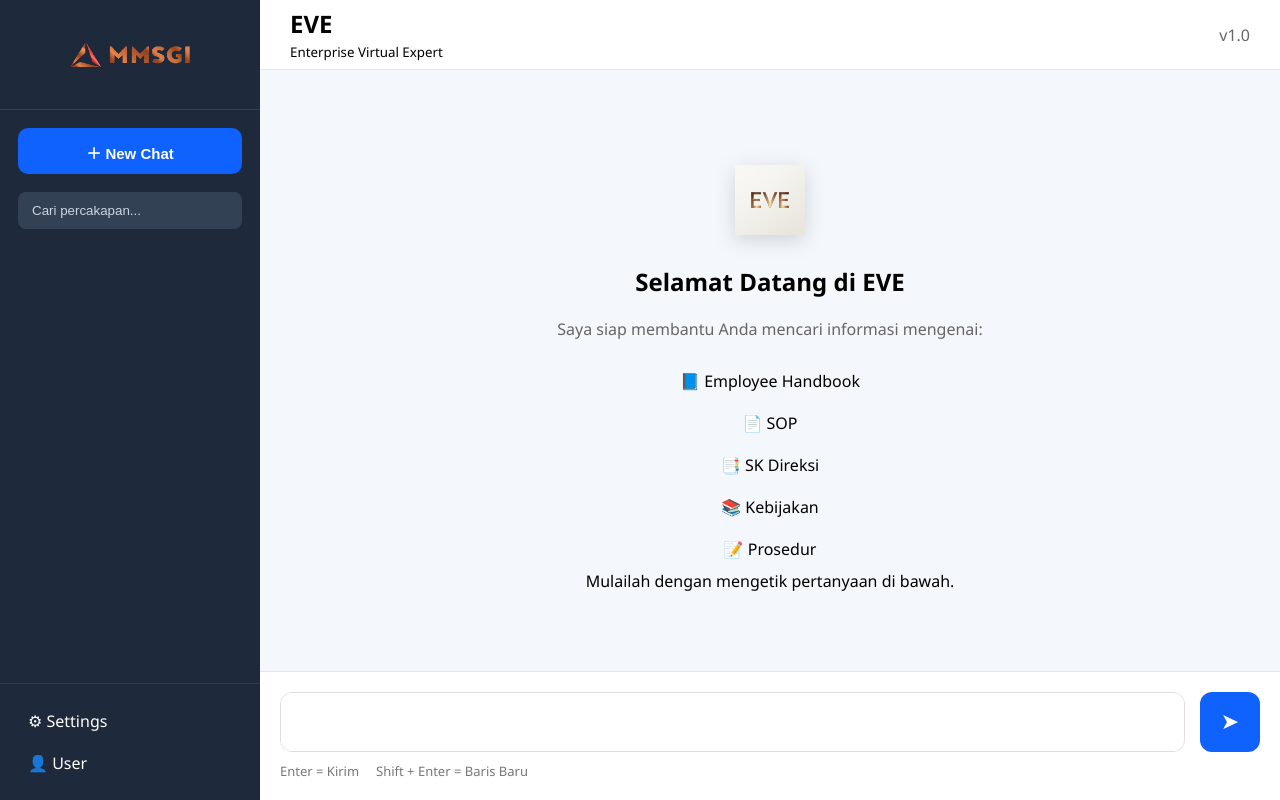
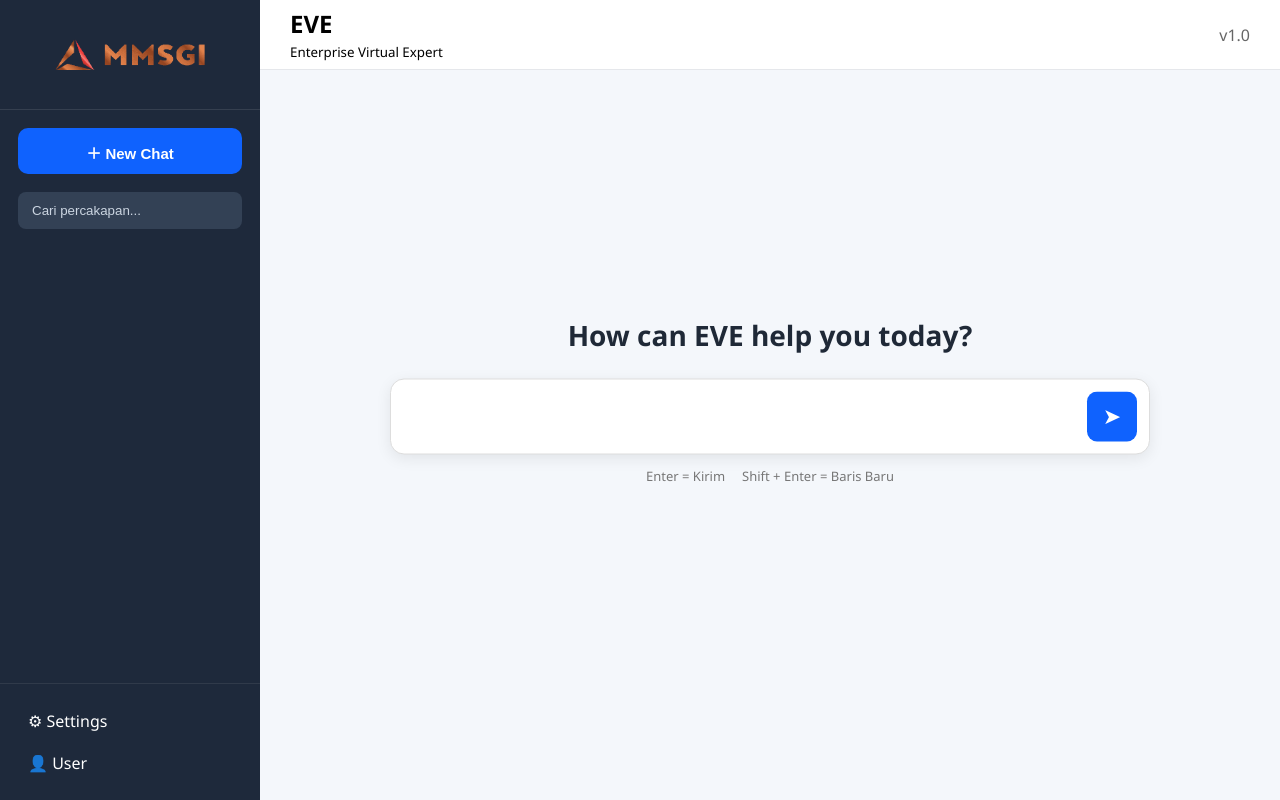
Before and after one commit to mantosimangunsong1984/AI-MMSGI, a FastAPI app: page / in a window 1280 px wide. Run offline with FastAPI, Linux system fonts and the light colour scheme; data that the repository does not hold is empty; parts of the project's set-up code (start-up, migrations or seed data) failed here and were passed over.

Commit message:
Commit Change Logo

```diff
--- a/frontend/static/css/sidebar.css
+++ b/frontend/static/css/sidebar.css
@@ -422,7 +422,7 @@
 
     width:150px;
 
-    max-height:70px;
+    max-height:100px;
 
     height:auto;
 
@@ -515,7 +515,7 @@
 }
 
 
-.logo-image {
+/* .logo-image {
 
     width:120px !important;
 
@@ -523,7 +523,7 @@
 
     display:block !important;
 
-}
+} */
 
 
 .new-chat-btn {
--- a/frontend/static/css/style.css
+++ b/frontend/static/css/style.css
@@ -98,9 +98,7 @@ CHAT
 
 }
 
-/* =====================================
-   EVE WELCOME LOGO
-===================================== */
+
 
 /* =====================================
    EVE WELCOME LOGO FINAL SIZE
@@ -253,27 +251,32 @@ INPUT
     align-items:flex-end;
 
 }
+#question {
+    flex: 1;
 
-#question{
+    resize: none;
 
-    flex:1;
+    height: 50px;
 
-    resize:none;
+    /* min-height: 50px; */
 
-    min-height:60px;
+    max-height: 150px;
 
-    max-height:180px;
+    overflow-y: auto;
 
-    border:1px solid #ddd;
+    border: 1px solid #ddd;
 
-    border-radius:12px;
+    border-radius: 12px;
 
-    padding:15px;
+    padding: 14px;
 
-    font-size:15px;
+    font-size: 15px;
 
-    outline:none;
+    line-height: 22px;
 
+    outline: none;
+
+    font-family: inherit;
 }
 
 #send-btn{
@@ -356,7 +359,7 @@ INPUT
 
 .logo-image {
 
-    width:130px;
+    width:250px;
 
     height:auto;
 
@@ -385,3 +388,246 @@ INPUT
     font-size:15px;
 
 }
+
+
+/* =======================================
+   INITIAL SCREEN
+======================================= */
+
+.main-content.initial-state {
+    position: relative;
+}
+
+
+/* Sembunyikan chat ketika Initial Screen */
+
+.main-content.initial-state .chat-box {
+    display: none;
+}
+
+
+/* Container input berada di tengah */
+
+.main-content.initial-state .input-container {
+
+    position: absolute;
+
+    left: 50%;
+    top: 50%;
+
+    transform: translate(-50%, -50%);
+
+    width: min(760px, 80%);
+
+    background: transparent;
+
+    border: none;
+
+    padding: 0;
+
+    z-index: 10;
+
+}
+
+
+/* =======================================
+   TITLE
+======================================= */
+
+.main-content.initial-state .input-container::before {
+
+    content: "How can EVE help you today?";
+
+    display: block;
+
+    text-align: center;
+
+    font-size: 28px;
+
+    font-weight: 600;
+
+    color: #1f2937;
+
+    margin-bottom: 25px;
+
+}
+
+
+/* =======================================
+   INPUT BOX
+======================================= */
+
+.main-content.initial-state .input-wrapper {
+
+    display: flex;
+
+    align-items: flex-end;
+
+    gap: 10px;
+
+    width: 100%;
+
+    background: white;
+
+    border: 1px solid #ddd;
+
+    border-radius: 14px;
+
+    padding: 8px;
+
+    box-shadow: 0 4px 15px rgba(0,0,0,.08);
+
+}
+
+
+/* =======================================
+   TEXTAREA
+======================================= */
+.main-content.initial-state #question {
+    border: none;
+
+    height: 50px;
+
+    /* min-height: 50px; */
+
+    max-height: 150px;
+
+    padding: 14px;
+
+    font-size: 15px;
+
+    line-height: 22px;
+
+    resize: none;
+
+    overflow-y: auto;
+
+    outline: none;
+
+    background: transparent;
+}
+
+/* =======================================
+   SEND BUTTON
+======================================= */
+
+.main-content.initial-state #send-btn {
+
+    flex-shrink: 0;
+
+    width: 50px;
+
+    height: 50px;
+
+    border-radius: 10px;
+
+}
+
+
+/* =======================================
+   KEYBOARD NOTE
+======================================= */
+
+.main-content.initial-state .input-note {
+
+    text-align: center;
+
+    margin-top: 12px;
+
+    color: #777;
+
+    font-size: 13px;
+
+}
+
+/* ======================================================
+   FINAL QUESTION INPUT
+====================================================== */
+
+#question {
+    flex: 1;
+
+    width: 100%;
+
+    height: 24px;
+
+    min-height: 24px;
+
+    max-height: 150px;
+
+    padding: 0 6px;
+
+    margin: 0;
+
+    border: none;
+
+    outline: none;
+
+    resize: none;
+
+    overflow-y: auto;
+
+    font-family: inherit;
+
+    font-size: 15px;
+
+    line-height: 24px;
+
+    background: transparent;
+
+    box-sizing: border-box;
+}
+
+
+/* Initial Screen */
+
+.main-content.initial-state #question {
+
+    height: 24px;
+
+    min-height: 24px;
+
+    max-height: 150px;
+
+    padding: 0 6px;
+
+    border: none;
+
+    line-height: 24px;
+
+}
+
+
+/* Input wrapper */
+
+.input-wrapper {
+
+    min-height: 50px;
+
+    padding: 12px;
+
+    align-items: center;
+
+}
+
+
+/* Initial Screen wrapper */
+
+.main-content.initial-state .input-wrapper {
+
+    min-height: 50px;
+
+    padding: 12px;
+
+    align-items: center;
+
+}
+
+
+/* Send button */
+
+#send-btn {
+
+    flex-shrink: 0;
+
+}
--- a/frontend/static/js/app.js
+++ b/frontend/static/js/app.js
@@ -1,24 +1,91 @@
-window.currentConversationId =
-    localStorage.getItem(
-        "eve_current_conversation"
+window.currentConversationId = null;
+
+const sendButton =
+    document.getElementById("send-btn");
+
+const input =
+    document.getElementById("question");
+
+// ======================================================
+// Auto Resize Question Input
+// ======================================================
+
+function autoResizeInput() {
+
+    input.style.height = "24px";
+
+
+    const newHeight =
+        Math.min(
+            input.scrollHeight,
+            150
         );
 
 
-const sendButton = document.getElementById("send-btn");
-const input = document.getElementById("question");
-const chatBox = document.getElementById("chat-box");
+    input.style.height =
+        newHeight + "px";
+
+}
+
+input.addEventListener(
+    "input",
+    autoResizeInput
+);
+
+const chatBox =
+    document.getElementById("chat-box");
 
 
-sendButton.addEventListener("click", sendMessage);
+// ======================================================
+// Initial Screen State
+// ======================================================
+
+window.setInitialState = function (isInitial) {
+
+    const mainContent =
+        document.querySelector(".main-content");
+
+    if (!mainContent) {
+        return;
+    }
+
+    if (isInitial) {
+
+        mainContent.classList.add("initial-state");
+
+    } else {
+
+        mainContent.classList.remove("initial-state");
+
+    }
+
+};
 
 
-input.addEventListener("keydown", function (event) {
+// ======================================================
+// EVENTS
+// ======================================================
 
-    if (event.key === "Enter") {
+sendButton.addEventListener(
+    "click",
+    sendMessage
+);
+
+
+input.addEventListener(
+    "keydown",
+    function (event) {
+
+        if (event.key === "Enter" && !event.shiftKey) {
+
+            event.preventDefault();
+
             sendMessage();
+
         }
 
-});
+    }
+);
 
 
 // ======================================================
@@ -27,16 +94,21 @@ input.addEventListener("keydown", function (event) {
 
 function addUserMessage(message) {
 
-    const wrapper = document.createElement("div");
+    const wrapper =
+        document.createElement("div");
 
-    wrapper.className = "user-message";
+    wrapper.className =
+        "user-message";
 
 
-    const bubble = document.createElement("div");
+    const bubble =
+        document.createElement("div");
 
-    bubble.className = "bubble-user";
+    bubble.className =
+        "bubble-user";
 
-    bubble.textContent = message;
+    bubble.textContent =
+        message;
 
 
     wrapper.appendChild(bubble);
@@ -44,25 +116,29 @@ function addUserMessage(message) {
     chatBox.appendChild(wrapper);
 
 
-    chatBox.scrollTop = chatBox.scrollHeight;
+    chatBox.scrollTop =
+        chatBox.scrollHeight;
 
 }
 
 
-
 function addAIMessage(message) {
 
+    const wrapper =
+        document.createElement("div");
 
-    const wrapper = document.createElement("div");
-
-    wrapper.className = "ai-message";
+    wrapper.className =
+        "ai-message";
 
 
-    const bubble = document.createElement("div");
+    const bubble =
+        document.createElement("div");
 
-    bubble.className = "bubble-ai";
+    bubble.className =
+        "bubble-ai";
 
-    bubble.textContent = message;
+    bubble.textContent =
+        message;
 
 
     wrapper.appendChild(bubble);
@@ -70,51 +146,60 @@ function addAIMessage(message) {
     chatBox.appendChild(wrapper);
 
 
-    chatBox.scrollTop = chatBox.scrollHeight;
+    chatBox.scrollTop =
+        chatBox.scrollHeight;
 
 }
 
 
-
 // ======================================================
-// Create New Chat
+// Create New Chat From Input
 // ======================================================
 
-async function createChatFromInput() {
+// async function createChatFromInput() {
+
+//     const response =
+//         await fetch(
+//             "/api/new-chat",
+//             {
+//                 method: "POST"
+//             }
+//         );
 
 
-    const response = await fetch(
-        "/api/new-chat",
-        {
-            method: "POST"
-        }
-    );
+//     if (!response.ok) {
+
+//         throw new Error(
+//             "Gagal membuat conversation baru"
+//         );
+
+//     }
 
 
-    const data = await response.json();
+//     const data =
+//         await response.json();
 
 
-    // window.currentConversationId = data.conversation_id;
-    window.currentConversationId =
-    data.conversation_id;
+//     window.currentConversationId =
+//         data.conversation_id;
 
 
-    localStorage.setItem(
-        "eve_current_conversation",
-        data.conversation_id
-    );
+//     localStorage.setItem(
+//         "eve_current_conversation",
+//         data.conversation_id
+//     );
 
 
-    chatBox.innerHTML = "";
+//     chatBox.innerHTML =
+//         "";
 
 
-    console.log(
-        "New Conversation:",
-        window.currentConversationId
-    );
+//     console.log(
+//         "New Conversation:",
+//         window.currentConversationId
+//     );
 
-}
-
+// }
 
 
 // ======================================================
@@ -123,47 +208,78 @@ async function createChatFromInput() {
 
 async function sendMessage() {
 
-
-    const message = input.value.trim();
+    const message =
+        input.value.trim();
 
 
     if (message === "") {
+
         return;
-    }
-
-
-    // Jika belum ada chat
-    // otomatis buat conversation baru
-
-    if (window.currentConversationId === null) {
-
-        // await createNewChat();
-        await createChatFromInput();
-
-            console.log(
-        "AFTER CREATE CHAT ID:",
-        window.currentConversationId
-        );
 
     }
 
 
+
+    // ==========================================
+// Jika belum ada conversation
+// ==========================================
+
+if (
+    window.currentConversationId === null ||
+    window.currentConversationId === undefined ||
+    window.currentConversationId === ""
+) {
+
+    const newConversationId =
+        await createNewChat(false);
+
+
+    if (!newConversationId) {
+
+        console.error(
+            "Conversation gagal dibuat."
+        );
+
+        return;
+
+    }
+
+}
+
+
+
+    // ==========================================
+    // Keluar dari Initial Screen
+    // ==========================================
+
+    window.setInitialState(false);
+
+
+    // ==========================================
+    // User Message
+    // ==========================================
 
     addUserMessage(message);
 
 
     input.value = "";
 
+    input.style.height = "24px";
 
+
+    // ==========================================
+    // Loading
+    // ==========================================
 
     const loadingId =
         "loading-" + Date.now();
 
 
-
     chatBox.innerHTML += `
 
-    <div id="${loadingId}" class="ai-message">
+        <div
+            id="${loadingId}"
+            class="ai-message">
 
             <div class="bubble-loading">
 
@@ -176,11 +292,18 @@ async function sendMessage() {
     `;
 
 
+    chatBox.scrollTop =
+        chatBox.scrollHeight;
+
+
+    // ==========================================
+    // Call Chat API
+    // ==========================================
 
     try {
 
-
-        const response = await fetch(
+        const response =
+            await fetch(
 
                 `/api/chat/${window.currentConversationId}`,
 
@@ -195,10 +318,10 @@ async function sendMessage() {
 
                     },
 
-
                     body: JSON.stringify({
 
-                    message: message
+                        message:
+                            message
 
                     })
 
@@ -207,29 +330,45 @@ async function sendMessage() {
             );
 
 
+        if (!response.ok) {
 
-        const data = await response.json();
+            throw new Error(
+                `Chat API error: ${response.status}`
+            );
+
+        }
 
 
+        const data =
+            await response.json();
+
+
+        // ======================================
+        // Remove Loading
+        // ======================================
 
         document
             .getElementById(loadingId)
-        .remove();
+            ?.remove();
 
 
+        // ======================================
+        // AI Response
+        // ======================================
 
         addAIMessage(
             data.answer
         );
 
 
-        // ==================================================
+        // ======================================
         // Update Chat History Title
-        // ==================================================
+        // ======================================
 
         if (
             data.title &&
-            typeof updateConversationTitle === "function"
+            typeof updateConversationTitle ===
+                "function"
         ) {
 
             updateConversationTitle(
@@ -242,13 +381,11 @@ async function sendMessage() {
     }
 
 
-    catch(error) {
-
+    catch (error) {
 
         document
             .getElementById(loadingId)
             ?.remove();
-
 
 
         addAIMessage(
@@ -256,12 +393,14 @@ async function sendMessage() {
         );
 
 
-        console.error(error);
+        console.error(
+            "Send message error:",
+            error
+        );
 
     }
 
 }
-
 
 
 // ======================================================
@@ -271,7 +410,9 @@ async function sendMessage() {
 function hideWelcome() {
 
     const welcome =
-    document.querySelector(".welcome");
+        document.querySelector(
+            ".welcome"
+        );
 
 
     if (welcome) {
--- a/frontend/templates/index.html
+++ b/frontend/templates/index.html
@@ -49,6 +49,11 @@
                 alt="MMSGI Logo"
 
                 class="logo-image">
+
+            <!-- <img
+                src="/static/images/eve.png"
+                alt="EVE Logo"
+                class="logo-image"> -->
 
 
         </div>
@@ -148,10 +153,8 @@
     <!-- ========================================= -->
 
 
-    <main class="main-content">
-
-
-
+    <!-- <main class="main-content"> -->
+    <main class="main-content initial-state">
 
 
         <!-- HEADER -->
@@ -206,7 +209,7 @@
 
             class="chat-box">
 
-
+<!--
 
             <div class="welcome">
 
@@ -283,15 +286,11 @@
 
 
 
-            </div>
+            </div> -->
 
 
 
         </section>
-
-
-
-
 
 
         <!-- INPUT -->
@@ -315,9 +314,6 @@
 
 
                 </textarea>
-
-
-
 
 
                 <button
@@ -352,10 +348,7 @@
 
 
 
-
         </footer>
-
-
 
 
     </main>
```
Also changed, not shown: frontend/static/js/sidebar.js (+95 -11 lines). Lines whose indentation alone changed are shown as unchanged.
